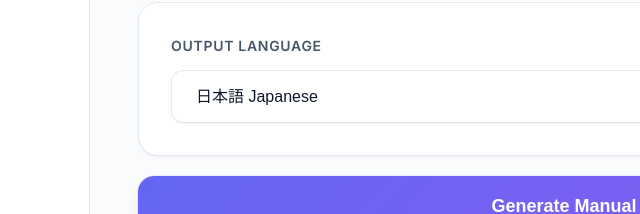
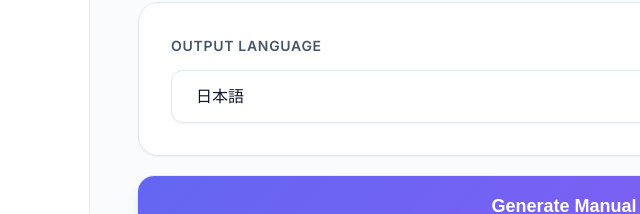
Before and after one commit to daigo38/sanfransokyo-hackathon, a website: page public/index.html in a window 1280 px wide. Shown: the part 586-800 px from the top of the page, 230-870 px from the left. Drawn offline with nearby package versions, Linux system fonts and the light colour scheme; no server answers.

Commit message:
fix language selector

```diff
--- a/public/index.html
+++ b/public/index.html
@@ -50,13 +50,13 @@
             <div class="language-select-wrapper">
               <label for="languageSelect">Output Language</label>
               <select id="languageSelect">
-                <option value="日本語" selected>日本語 Japanese</option>
                 <option value="English">English</option>
-                <option value="中文">中文 Chinese</option>
-                <option value="한국어">한국어 Korean</option>
-                <option value="Español">Español Spanish</option>
-                <option value="Français">Français French</option>
-                <option value="Deutsch">Deutsch German</option>
+                <option value="日本語" selected>日本語</option>
+                <option value="中文">中文</option>
+                <option value="한국어">한국어</option>
+                <option value="Español">Español</option>
+                <option value="Français">Français</option>
+                <option value="Deutsch">Deutsch</option>
               </select>
             </div>
           </div>
```
